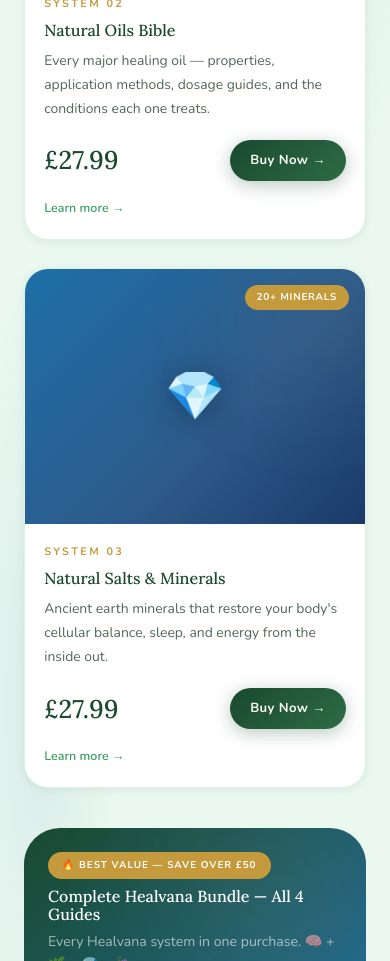
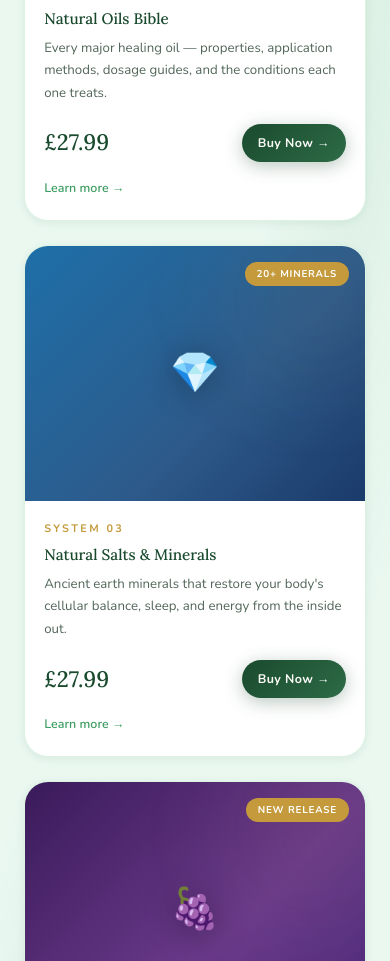
Before and after one commit to xgrcoder/healvana, a Next.js app: page / in a window 390 px wide. Shown: the part 2700-3661 px from the top of the page. Built offline with nearby package versions, Linux system fonts and the light colour scheme.

Commit message:
add fruits card + fix mobile nav

```diff
--- a/app/globals.css
+++ b/app/globals.css
@@ -130,7 +130,6 @@ h3 { font-size: clamp(1rem, 2vw, 1.45rem); }
   .section-sm { padding: 2.5rem 0; }
 }
 
-/* FIX: Tighter container padding on very small screens (e.g. 320px) */
 @media (max-width: 380px) {
   .container, .container-sm, .container-xs { padding: 0 1rem; }
 }
@@ -148,8 +147,21 @@ h3 { font-size: clamp(1rem, 2vw, 1.45rem); }
   .grid-2, .grid-3, .grid-4 { grid-template-columns: 1fr; }
 }
 
+/* ── PRODUCTS GRID — 4 cards, responsive ── */
+.products-grid {
+  display: grid;
+  grid-template-columns: repeat(4, 1fr);
+  gap: 1.5rem;
+}
+@media (max-width: 1024px) {
+  .products-grid { grid-template-columns: repeat(2, 1fr); }
+}
+@media (max-width: 560px) {
+  .products-grid { grid-template-columns: 1fr; }
+}
+
 /* ═══════════════════════════════════════════
-   NAV — FULLY FIXED FOR MOBILE
+   NAV
 ═══════════════════════════════════════════ */
 .nav {
   position: sticky;
@@ -192,7 +204,6 @@ h3 { font-size: clamp(1rem, 2vw, 1.45rem); }
   flex-shrink: 0;
 }
 
-/* Desktop links */
 .nav-links {
   display: flex;
   align-items: center;
@@ -215,7 +226,6 @@ h3 { font-size: clamp(1rem, 2vw, 1.45rem); }
   background: var(--sage-soft);
 }
 
-/* Desktop CTA */
 .nav-right {
   display: flex;
   align-items: center;
@@ -223,7 +233,7 @@ h3 { font-size: clamp(1rem, 2vw, 1.45rem); }
   flex-shrink: 0;
 }
 
-/* ── HAMBURGER BUTTON ── */
+/* ── HAMBURGER ── */
 .nav-mobile-toggle {
   display: none;
   background: none;
@@ -248,7 +258,12 @@ h3 { font-size: clamp(1rem, 2vw, 1.45rem); }
   border-radius: 2px;
 }
 
-/* ── MOBILE FULL SCREEN MENU ── */
+/* ══════════════════════════════════════════
+   MOBILE MENU — KEY FIX
+   justify-content: center clips items on
+   short screens. Changed to flex-start with
+   padding so all links are always reachable.
+══════════════════════════════════════════ */
 .nav-mobile-menu {
   display: none;
   position: fixed;
@@ -262,19 +277,21 @@ h3 { font-size: clamp(1rem, 2vw, 1.45rem); }
   z-index: 190;
   flex-direction: column;
   align-items: center;
-  justify-content: center;
-  gap: 0.25rem;
-  padding: 2rem 1.5rem;
+  /* FIX: was justify-content:center which hid items on short screens */
+  justify-content: flex-start;
+  gap: 0.15rem;
+  padding: 1.5rem 1.5rem 2rem;
   overflow-y: auto;
+  -webkit-overflow-scrolling: touch;
 }
 .nav-mobile-menu.open {
   display: flex;
 }
 .nav-mobile-menu a {
-  font-size: 1.15rem;
+  font-size: 1.05rem;
   font-family: var(--font-display);
   color: var(--forest);
-  padding: 0.9rem 2rem;
+  padding: 0.75rem 2rem;
   border-radius: var(--radius-md);
   width: 100%;
   max-width: 360px;
@@ -282,8 +299,10 @@ h3 { font-size: clamp(1rem, 2vw, 1.45rem); }
   transition: background 0.2s;
   text-decoration: none;
   border: 1px solid transparent;
+  flex-shrink: 0;
 }
-.nav-mobile-menu a:hover {
+.nav-mobile-menu a:hover,
+.nav-mobile-menu a:active {
   background: var(--sage-soft);
   border-color: rgba(168,224,188,0.4);
 }
@@ -293,7 +312,6 @@ h3 { font-size: clamp(1rem, 2vw, 1.45rem); }
   justify-content: center;
 }
 
-/* ── RESPONSIVE BREAKPOINTS ── */
 @media (max-width: 900px) {
   .nav-links  { display: none; }
   .nav-right  { display: none; }
@@ -304,7 +322,8 @@ h3 { font-size: clamp(1rem, 2vw, 1.45rem); }
   .nav-inner  { height: 62px; padding: 0 1rem; }
   .nav-logo   { font-size: 1.15rem; }
   .nav-logo img { width: 28px; height: 28px; }
-  .nav-mobile-menu { top: 62px; }
+  .nav-mobile-menu { top: 62px; padding: 1rem 1rem 2rem; }
+  .nav-mobile-menu a { font-size: 0.95rem; padding: 0.65rem 1.5rem; }
 }
 
 /* ─── BUTTONS ─── */
@@ -348,12 +367,9 @@ h3 { font-size: clamp(1rem, 2vw, 1.45rem); }
 .btn-ghost { background: transparent; color: var(--sage); padding: 10px 18px; font-size: 0.82rem; }
 .btn-ghost:hover { background: var(--sage-soft); color: var(--forest); }
 
-/* Mobile button sizing */
 @media (max-width: 480px) {
   .btn { padding: 11px 20px; font-size: 0.84rem; }
 }
-
-/* FIX: Prevent button text overflow on very small screens */
 @media (max-width: 360px) {
   .btn { white-space: normal; text-align: center; }
 }
@@ -490,15 +506,11 @@ h3 { font-size: clamp(1rem, 2vw, 1.45rem); }
   color: rgba(255,255,255,0.28);
 }
 
-/* FIX: Footer brand column spans only 1 col on narrow screens */
 @media (max-width: 640px) {
   .footer { padding: 3.5rem 0 2rem; }
   .footer-bar { flex-direction: column; text-align: center; gap: 0.5rem; }
   .footer-logo-text { font-size: 1.6rem; }
-  /* Prevent brand "span 2" from breaking layout */
-  .footer .container > div > div:first-child {
-    grid-column: span 1 !important;
-  }
+  .footer .container > div > div:first-child { grid-column: span 1 !important; }
 }
 
 /* ─── ANIMATIONS ─── */
@@ -532,18 +544,10 @@ main { flex: 1; }
   h1 { font-size: clamp(1.8rem, 7vw, 2.6rem); }
   h2 { font-size: clamp(1.4rem, 6vw, 2rem); }
   .lead { font-size: 0.95rem; }
-
-  /* Stack all flex rows on small screens */
-  .mobile-stack {
-    flex-direction: column !important;
-    align-items: stretch !important;
-  }
-
-  /* Full width buttons on mobile */
+  .mobile-stack { flex-direction: column !important; align-items: stretch !important; }
   .mobile-full { width: 100% !important; justify-content: center !important; }
 }
 
-/* FIX: Prevent any element from causing horizontal scroll */
 @media (max-width: 480px) {
   section { overflow-x: hidden; }
 }
--- a/app/page.tsx
+++ b/app/page.tsx
@@ -50,6 +50,45 @@ const FRUITS = [
   },
 ]
 
+const PRODUCTS = [
+  {
+    id: 'dopamine-reset',
+    icon: '🧠',
+    gradient: 'linear-gradient(135deg, var(--forest) 0%, var(--forest-mid) 60%, #1a4060 100%)',
+    label: 'System 01', name: '7-Day Dopamine Reset', price: '£29.99',
+    badge: 'Most Popular',
+    desc: 'Eliminate digital overload, restore your natural dopamine baseline, and rebuild real focus in 7 structured days.',
+    href: '/dopamine-detox',
+  },
+  {
+    id: 'natural-oils',
+    icon: '🌿',
+    gradient: 'linear-gradient(135deg, #1a4a2e 0%, var(--sage) 100%)',
+    label: 'System 02', name: 'Natural Oils Bible', price: '£27.99',
+    badge: '50+ Oils',
+    desc: 'Every major healing oil — properties, application methods, dosage guides, and the conditions each one treats.',
+    href: '/natural-oils',
+  },
+  {
+    id: 'natural-salts',
+    icon: '💎',
+    gradient: 'linear-gradient(135deg, var(--ocean) 0%, #2d5a8a 60%, #1a3a6a 100%)',
+    label: 'System 03', name: 'Natural Salts & Minerals', price: '£27.99',
+    badge: '20+ Minerals',
+    desc: "Ancient earth minerals that restore your body's cellular balance, sleep, and energy from the inside out.",
+    href: '/natural-salts',
+  },
+  {
+    id: 'natural-fruits',
+    icon: '🍇',
+    gradient: 'linear-gradient(135deg, #3a1a5a 0%, #6a3a8a 60%, #4a2a7a 100%)',
+    label: 'System 04', name: 'Sacred Fruits Bible', price: '£27.99',
+    badge: 'New Release',
+    desc: "The most powerful healing fruits on earth — schisandra, soursop, amla, sea buckthorn and more. Nature's hidden pharmacy.",
+    href: '/shop',
+  },
+]
+
 export default function Home() {
   return (
     <>
@@ -84,14 +123,8 @@ export default function Home() {
             </Link>
           </div>
 
-          {/* Trust badges — no 30-day guarantee */}
           <div className="anim-in d4" style={{ display: 'flex', justifyContent: 'center', gap: '0.75rem', flexWrap: 'wrap' }}>
-            {[
-              '🔒 Secure Checkout',
-              '⚡ Instant Download',
-              '🌿 100% Natural',
-              '🌍 Worldwide Access',
-            ].map(badge => (
+            {['🔒 Secure Checkout', '⚡ Instant Download', '🌿 100% Natural', '🌍 Worldwide Access'].map(badge => (
               <div key={badge} style={{
                 display: 'flex', alignItems: 'center', gap: '7px',
                 background: 'rgba(255,255,255,0.75)',
@@ -179,7 +212,7 @@ export default function Home() {
         </div>
       </section>
 
-      {/* ══ PRODUCTS ══ */}
+      {/* ══ PRODUCTS — all 4 cards ══ */}
       <section id="products" className="section bg-sage-mesh" style={{ position: 'relative', overflow: 'hidden' }}>
         <div className="orb orb-green" style={{ width: 400, height: 400, top: -80, right: -80, opacity: 0.35 }} />
         <div className="container" style={{ position: 'relative', zIndex: 1 }}>
@@ -193,36 +226,9 @@ export default function Home() {
             </p>
           </div>
 
-          <div className="grid-3" style={{ marginBottom: '2.5rem' }}>
-            {[
-              {
-                id: 'dopamine-reset',
-                icon: '🧠',
-                gradient: 'linear-gradient(135deg, var(--forest) 0%, var(--forest-mid) 60%, #1a4060 100%)',
-                label: 'System 01', name: '7-Day Dopamine Reset', price: '£29.99',
-                badge: 'Most Popular',
-                desc: 'Eliminate digital overload, restore your natural dopamine baseline, and rebuild real focus in 7 structured days.',
-                href: '/dopamine-detox',
-              },
-              {
-                id: 'natural-oils',
-                icon: '🌿',
-                gradient: 'linear-gradient(135deg, #1a4a2e 0%, var(--sage) 100%)',
-                label: 'System 02', name: 'Natural Oils Bible', price: '£27.99',
-                badge: '50+ Oils',
-                desc: 'Every major healing oil — properties, application methods, dosage guides, and the conditions each one treats.',
-                href: '/natural-oils',
-              },
-              {
-                id: 'natural-salts',
-                icon: '💎',
-                gradient: 'linear-gradient(135deg, var(--ocean) 0%, #2d5a8a 60%, #1a3a6a 100%)',
-                label: 'System 03', name: 'Natural Salts & Minerals', price: '£27.99',
-                badge: '20+ Minerals',
-                desc: "Ancient earth minerals that restore your body's cellular balance, sleep, and energy from the inside out.",
-                href: '/natural-salts',
-              },
-            ].map(({ id, icon, gradient, label, name, price, badge, desc, href }) => (
+          {/* ── 4-column grid, collapses to 2 then 1 on mobile ── */}
+          <div className="products-grid" style={{ marginBottom: '2.5rem' }}>
+            {PRODUCTS.map(({ id, icon, gradient, label, name, price, badge, desc, href }) => (
               <div key={id} className="product-card" style={{ position: 'relative' }}>
                 <div style={{
                   position: 'absolute', top: '1rem', right: '1rem', zIndex: 2,
@@ -232,15 +238,15 @@ export default function Home() {
                 }}>{badge}</div>
                 <div className="product-card-img" style={{ background: gradient, position: 'relative', overflow: 'hidden' }}>
                   <div className="orb orb-gold" style={{ width: 180, height: 180, top: -40, right: -40 }} />
-                  <span style={{ fontSize: 'clamp(3rem, 7vw, 4rem)', filter: 'drop-shadow(0 4px 16px rgba(0,0,0,0.3))', zIndex: 1, position: 'relative' }}>{icon}</span>
+                  <span style={{ fontSize: 'clamp(2.5rem, 5vw, 3.5rem)', filter: 'drop-shadow(0 4px 16px rgba(0,0,0,0.3))', zIndex: 1, position: 'relative' }}>{icon}</span>
                 </div>
                 <div className="product-card-body">
                   <span className="eyebrow" style={{ display: 'block', marginBottom: '0.5rem' }}>{label}</span>
-                  <h3 style={{ marginBottom: '0.6rem' }}>{name}</h3>
-                  <p style={{ color: 'var(--muted)', fontSize: '0.87rem', lineHeight: 1.7, marginBottom: '1.2rem' }}>{desc}</p>
+                  <h3 style={{ marginBottom: '0.6rem', fontSize: 'clamp(0.95rem, 1.8vw, 1.2rem)' }}>{name}</h3>
+                  <p style={{ color: 'var(--muted)', fontSize: '0.83rem', lineHeight: 1.7, marginBottom: '1.2rem' }}>{desc}</p>
                   <div style={{ display: 'flex', justifyContent: 'space-between', alignItems: 'center', flexWrap: 'wrap', gap: '0.75rem', marginBottom: '0.75rem' }}>
-                    <span style={{ fontFamily: 'var(--font-display)', fontSize: '1.6rem', color: 'var(--forest)', fontWeight: 500 }}>{price}</span>
-                    <BuyButton productId={id} label="Buy Now →" className="btn btn-primary" style={{ padding: '10px 20px', fontSize: '0.82rem' }} />
+                    <span style={{ fontFamily: 'var(--font-display)', fontSize: '1.4rem', color: 'var(--forest)', fontWeight: 500 }}>{price}</span>
+                    <BuyButton productId={id} label="Buy Now →" className="btn btn-primary" style={{ padding: '9px 16px', fontSize: '0.78rem' }} />
                   </div>
                   <Link href={href} style={{ fontSize: '0.78rem', color: 'var(--sage)', fontWeight: 600 }}>Learn more →</Link>
                 </div>
@@ -256,7 +262,7 @@ export default function Home() {
             gap: '2rem', flexWrap: 'wrap', position: 'relative', overflow: 'hidden',
           }}>
             <div className="orb orb-gold" style={{ width: 300, height: 300, top: -80, right: -60 }} />
-            <div style={{ position: 'relative', zIndex: 1 }}>
+            <div style={{ position: 'relative', zIndex: 1, flex: 1, minWidth: 0 }}>
               <div style={{ display: 'flex', gap: '0.5rem', marginBottom: '0.5rem', flexWrap: 'wrap' }}>
                 <span className="tag" style={{ background: 'var(--gold)', color: 'white', fontSize: '0.62rem' }}>🔥 Best Value — Save Over £50</span>
               </div>
@@ -308,7 +314,6 @@ export default function Home() {
           <div className="grid-3">
             {FRUITS.map(({ icon, name, origin, tease, locked }) => (
               <div key={name} className="card" style={{ position: 'relative', overflow: 'hidden' }}>
-                {/* Header */}
                 <div style={{ display: 'flex', alignItems: 'center', gap: '1rem', marginBottom: '1.2rem' }}>
                   <div style={{
                     width: 56, height: 56, borderRadius: 'var(--radius-md)',
@@ -322,11 +327,7 @@ export default function Home() {
                     <span className="tag tag-gold" style={{ fontSize: '0.58rem' }}>{origin}</span>
                   </div>
                 </div>
-
-                {/* Tease text */}
                 <p style={{ color: 'var(--muted)', fontSize: '0.86rem', lineHeight: 1.75, marginBottom: '1.2rem' }}>{tease}</p>
-
-                {/* Locked protocol */}
                 <div style={{
                   background: 'var(--sage-soft)', border: '1px solid rgba(168,224,188,0.4)',
                   borderRadius: 'var(--radius-md)', padding: '1rem',
```
